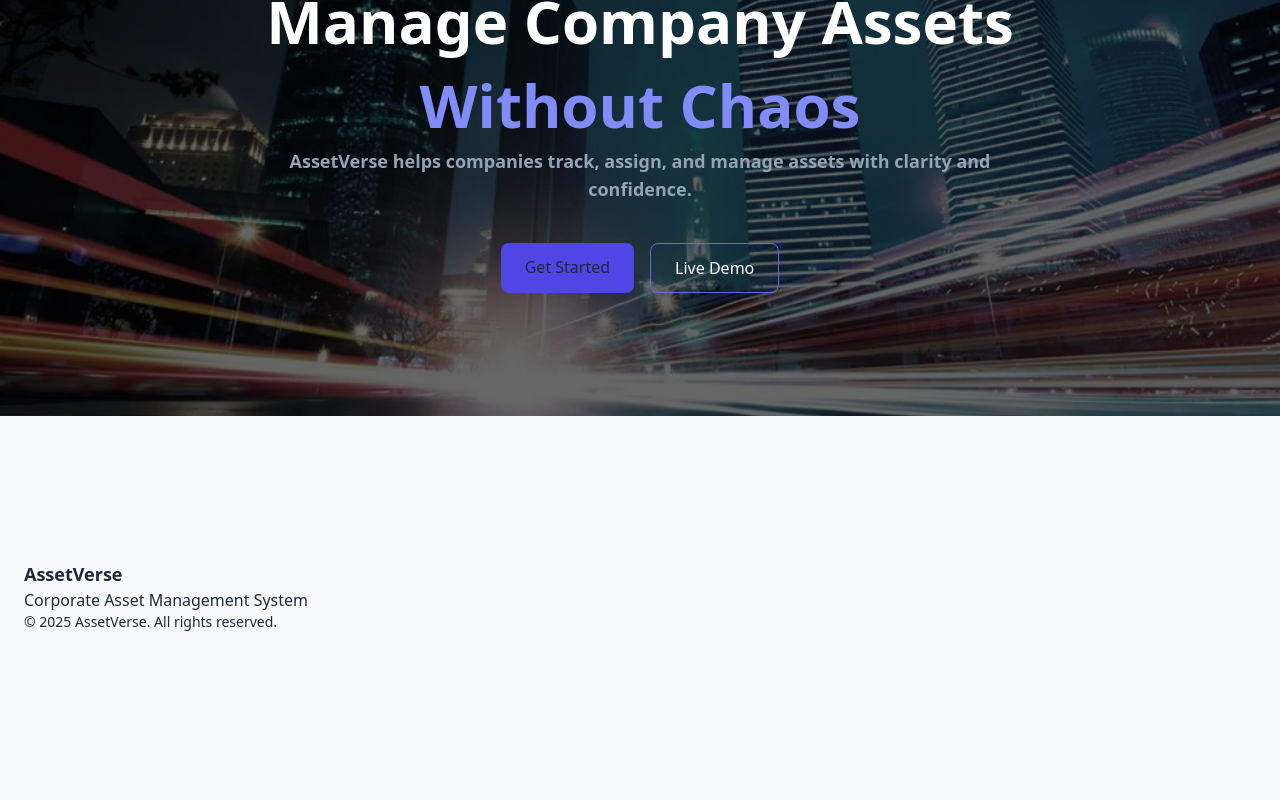
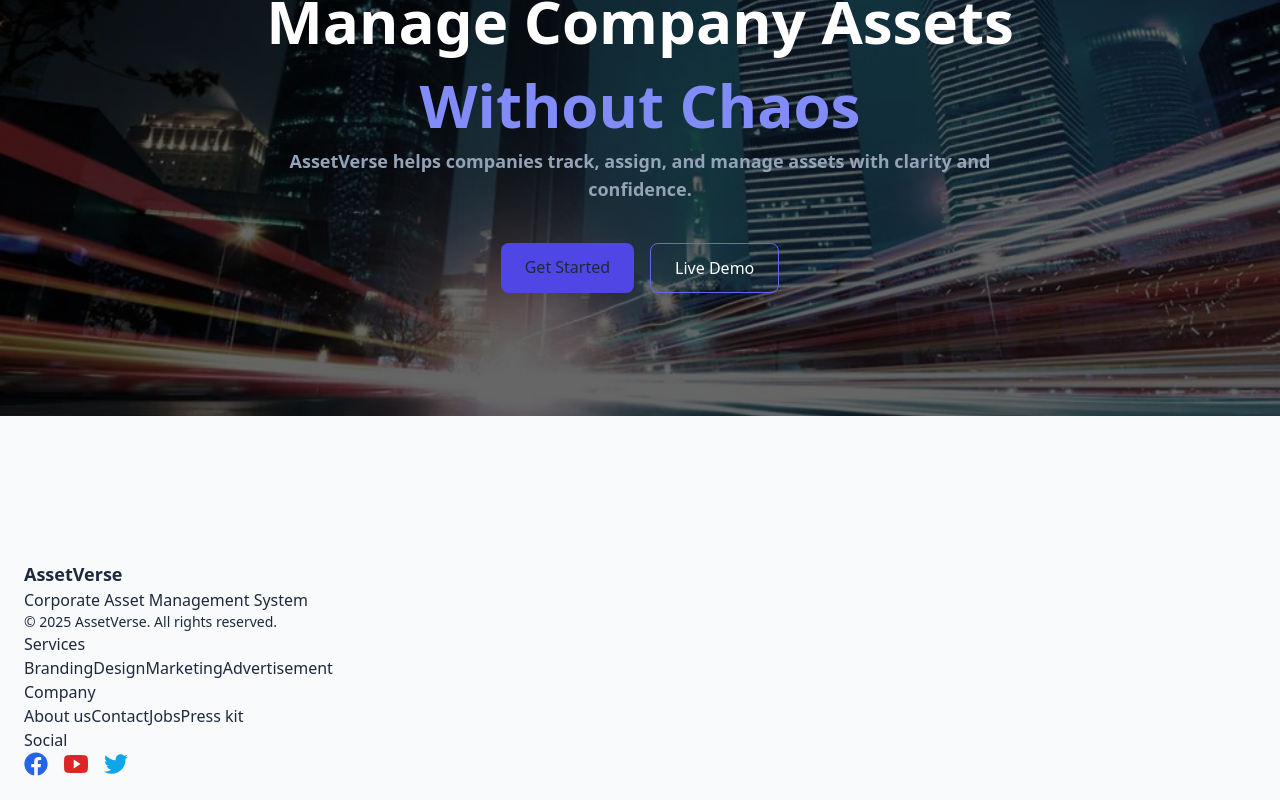
Before and after one commit to PrittyBiswas/assetverse-client, a React (Vite) app: page / in a window 1280 px wide. Shown: the part 200-1000 px from the top of the page. Before the commit the page ends 856 px from the top, so only its background shows below. Built offline with nearby package versions, Linux system fonts and the light colour scheme.

Commit message:
Fix footer social icons by adding missing YouTube icon import

```diff
--- a/package.json
+++ b/package.json
@@ -19,6 +19,7 @@
     "lucide-react": "^0.561.0",
     "react": "^19.2.0",
     "react-dom": "^19.2.0",
+    "react-icons": "^5.5.0",
     "react-router-dom": "^7.10.1",
     "react-to-print": "^3.2.0",
     "recharts": "^3.5.1"
--- a/src/components/common/Footer.jsx
+++ b/src/components/common/Footer.jsx
@@ -1,3 +1,6 @@
+import { FaFacebook, FaTwitter } from "react-icons/fa";
+import { IoLogoYoutube } from "react-icons/io";
+
 export default function Footer() {
   return (
     <footer className="footer footer-center p-6 bg-base-200 text-base-content">
@@ -8,6 +11,37 @@ export default function Footer() {
           © {new Date().getFullYear()} AssetVerse. All rights reserved.
         </p>
       </aside>
+
+      <nav>
+        <h6 className="footer-title">Services</h6>
+        <a className="link link-hover">Branding</a>
+        <a className="link link-hover">Design</a>
+        <a className="link link-hover">Marketing</a>
+        <a className="link link-hover">Advertisement</a>
+      </nav>
+
+      <nav>
+        <h6 className="footer-title">Company</h6>
+        <a className="link link-hover">About us</a>
+        <a className="link link-hover">Contact</a>
+        <a className="link link-hover">Jobs</a>
+        <a className="link link-hover">Press kit</a>
+      </nav>
+
+      <nav>
+        <h6 className="footer-title">Social</h6>
+        <div className="flex gap-4 text-2xl">
+          <a className="link link-hover text-blue-600">
+            <FaFacebook />
+          </a>
+          <a className="link link-hover text-red-600">
+            <IoLogoYoutube />
+          </a>
+          <a className="link link-hover text-sky-500">
+            <FaTwitter />
+          </a>
+        </div>
+      </nav>
     </footer>
   );
 }
```
Also changed, not shown: 1 other file (tests, documents, lock files or other folders).
